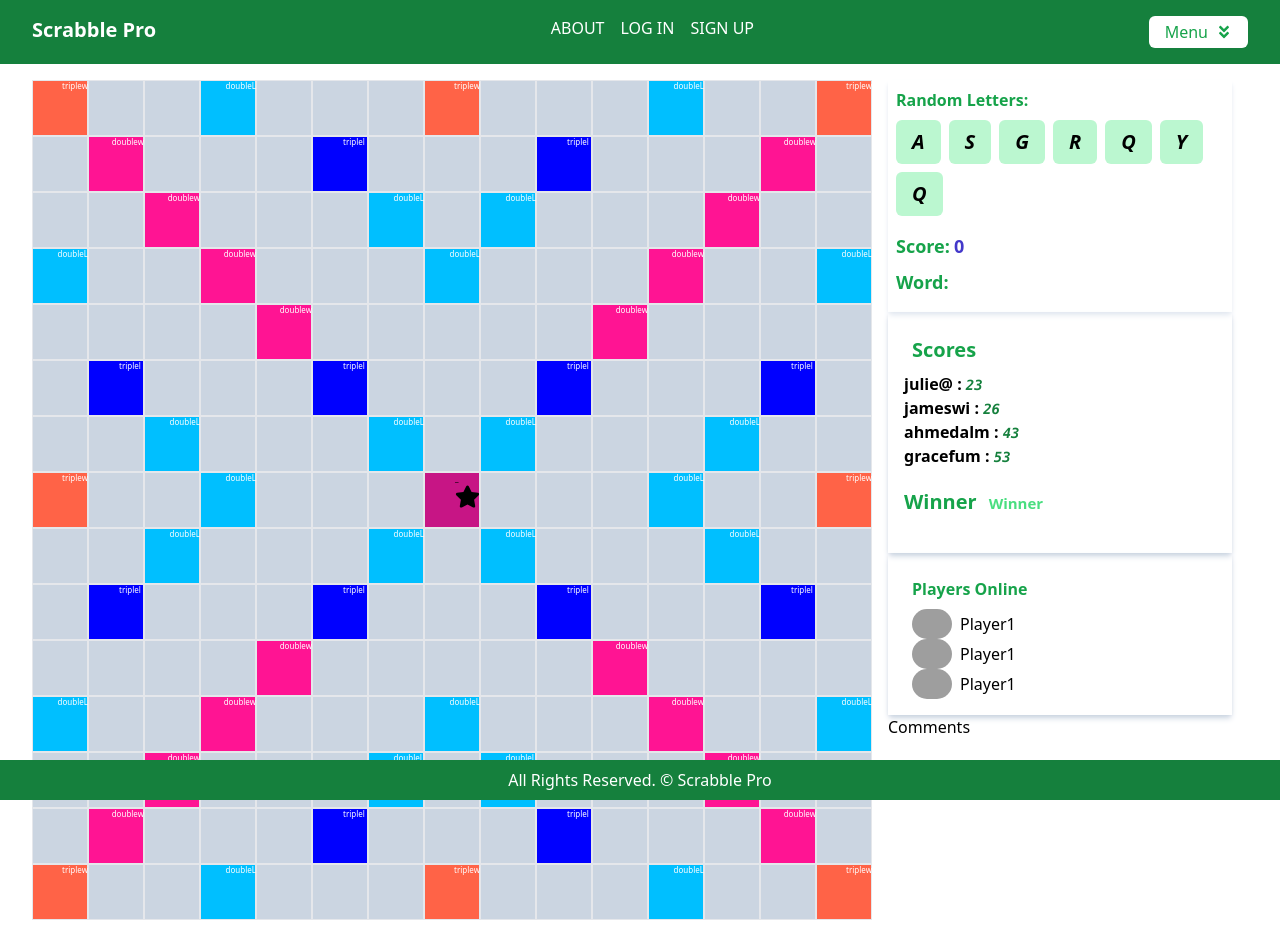
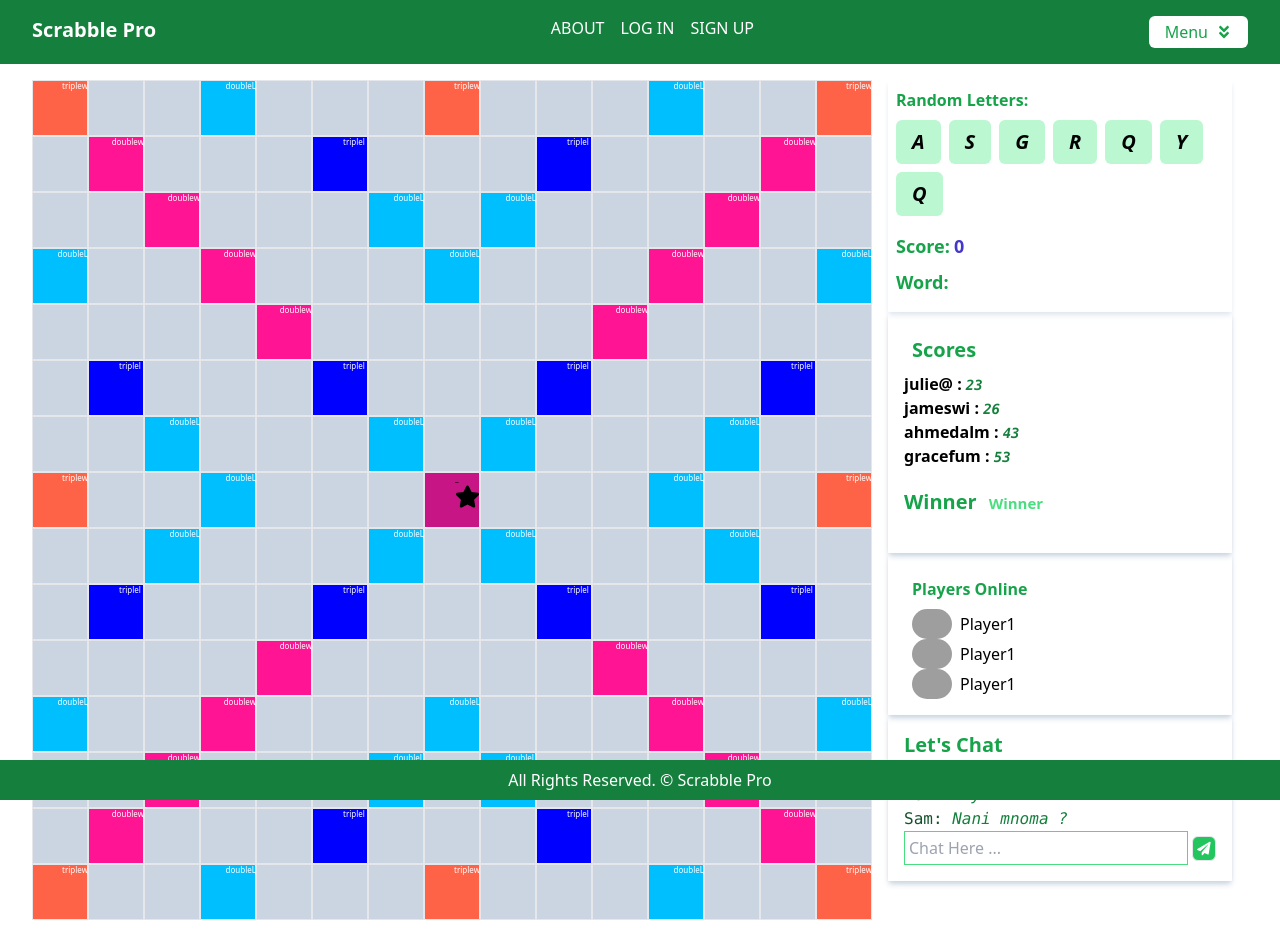
Before and after one commit to Topher254/scrabble, a React (Vite) app: page / in a window 1280 px wide. Shown: the top 952 px of the page. Built offline with nearby package versions, Linux system fonts and the light colour scheme; data requests are answered from the project's data file; grey boxes are pictures that could not be loaded.

Commit message:
comment static

```diff
--- a/src/Components/CommentNew.jsx
+++ /dev/null
@@ -1,49 +0,0 @@
-import React, { useState } from 'react'
-import { FaPaperPlane} from 'react-icons/fa'
-
-export const CommentNew = () => {
-    const [input,setinput] = useState("");
-    const onAddcomment=()=>{
-
-    }
-
-  return (
-
-    <div>
-        {}
-
-      <div className="shadow-md shadow-slate-300 p-[1em]">
-        <h1 className="font-semibold p-2 text-green-600">Let's Chat</h1>
-        <div className="pl-2">
-
-
-
-          <div >
-          <h5 className="font-semibold ">{""}:<span className="italic text-green-700">{""}</span></h5>
-
-          </div>
-
-        </div>
-        <div className="my-2 flex justify-center items-center">
-          <label className="mr-2 font-semibold text-sm">
-            Comment:
-          </label>
-          <input
-          value={input}
-          onChange={(e)=> setinput(e.target.value)}
-            type="text"
-            name="username"
-            className="w-full bg-slate-200 p-1 outline-none text-green-700"
-
-          />
-          <a>
-            <FaPaperPlane size={20} className="ml-2 text-green-600 hover:cursor-pointer"
-
-            onClick={onAddcomment}/>
-          </a>
-        </div>
-      </div>
-    </div>
-
-  )
-}
--- a/src/Components/Comments.jsx
+++ b/src/Components/Comments.jsx
@@ -1,9 +1,73 @@
-import React from 'react'
+import React, { useState } from 'react';
+import { BiPaperPlane } from 'react-icons/bi';
+import { FaPaperPlane } from 'react-icons/fa';
+
+
+const dummycomments = [
+  {
+    id: 1,
+    userName: "Topher",
+    comment: "Mkoje"
+  },
+  {
+    id: 2,
+    userName: "Ron",
+    comment: "Fty"
+  },
+  {
+    id: 3,
+    userName: "Sam",
+    comment: "Nani mnoma ?"
+  }
+];
 
 const Comments = () => {
+  const [userComment, setUserComment] = useState(dummycomments);
+  const [commentbody, setCommentBody] = useState('');
+
+// avoiding empty comments
+
+  const onComment = () => {
+    if (!commentbody) {
+      return;
+    }
+
+    const newComment = {
+      id: userComment.length + [-1],
+      userName: "New User",
+      comment: commentbody
+    };
+
+    setUserComment((prevComments) => [newComment, ...prevComments]);
+    //set it back to empty
+    setCommentBody('');
+  };
+
   return (
-    <div>Comments</div>
-  )
-}
+    <div className='shadow-md shadow-slate-300 py-[1em] px-[1em] '>
+      <p className='text-xl text-green-600 font-semibold'>Let's Chat</p>
+      <div>
+        {userComment.map((com) => (
+          <div key={com.id}>
+            <p className='text-green-900 font-mono'>{com.userName}:<span className='text-green-700 italic'> {com.comment}</span></p>
+          </div>
+        ))}
+      </div>
+      <div className='flex justify-center items-center w-full'>
+      <input
+        value={commentbody}
+        onChange={(e) => setCommentBody(e.target.value)}
+        placeholder='Chat Here ...'
+        className='p-1 border flex w-full border-green-400 outline-green-300'
+      />
+      <FaPaperPlane
+      size={25}
+        onClick={onComment}
+        className='border ml-1 p-1 rounded-md bg-green-500 hover:cursor-pointer text-white'
+      />
+      </div>
+    </div>
+  );
+};
 
-export default Comments
+export default Comments;
--- a/src/Contraints/index.js
+++ b/src/Contraints/index.js
@@ -39,9 +39,3 @@ export const about_items = [
     description: "The game ends when all tiles have been drawn and one player uses all their tiles, or when no more plays are possible (i.e., when players pass consecutively). The player with the highest score wins. In the case of a tie, the player who went out first wins."
   },
 ]
-export const comments =[
-  {
-    id:1,
-    userName:"Topher"
-  },
-]
```
